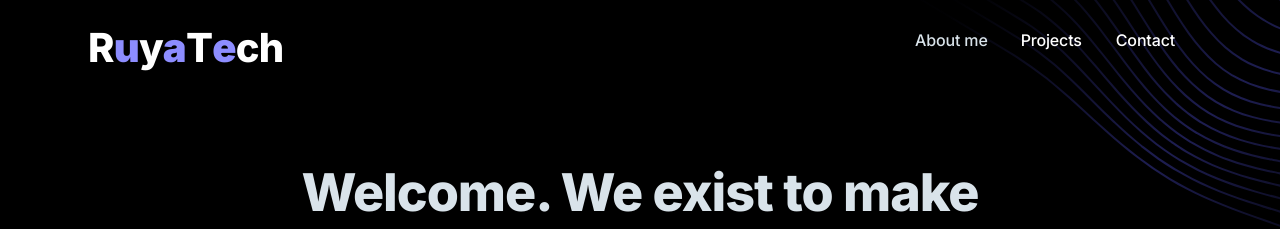
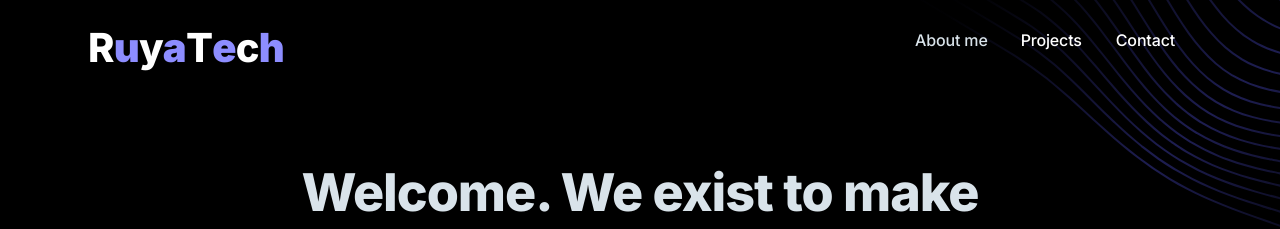
Before and after one commit to RuyaTechOrg/ruya_tech, a Next.js app: page /contact in a window 1280 px wide. Shown: the top 229 px of the page. Built offline with nearby package versions, Linux system fonts and the light colour scheme.

Commit message:
new changes

```diff
--- a/app/(auth)/contact/page.tsx
+++ b/app/(auth)/contact/page.tsx
@@ -2,6 +2,7 @@
 import { FormEvent,useState } from 'react'
 import { useRouter } from 'next/navigation'
 import Link from 'next/link'
+
 
 export default function SignUp() {
   const router = useRouter()
--- a/components/ui/header.tsx
+++ b/components/ui/header.tsx
@@ -12,7 +12,7 @@ export default function Header() {
           <div className="shrink-0 mr-4">
             {/* Logo */}
             <Link href="/" className="block" aria-label="Gumonda">
-             <h3 className="h2 mb-4 mt-3 text-white" data-aos="fade-up">R<strong className='text-purple-500'>u</strong>y<strong className='text-purple-500'>a</strong>T<strong className='text-purple-500'>e</strong>ch</h3>
+             <h3 className="h2 mb-4 mt-3 text-white" data-aos="fade-up">R<strong className='text-purple-500'>u</strong>y<strong className='text-purple-500'>a</strong>T<strong className='text-purple-500'>e</strong>c<strong className='text-purple-500'>h</strong></h3>
             </Link>
           </div>
 
```
